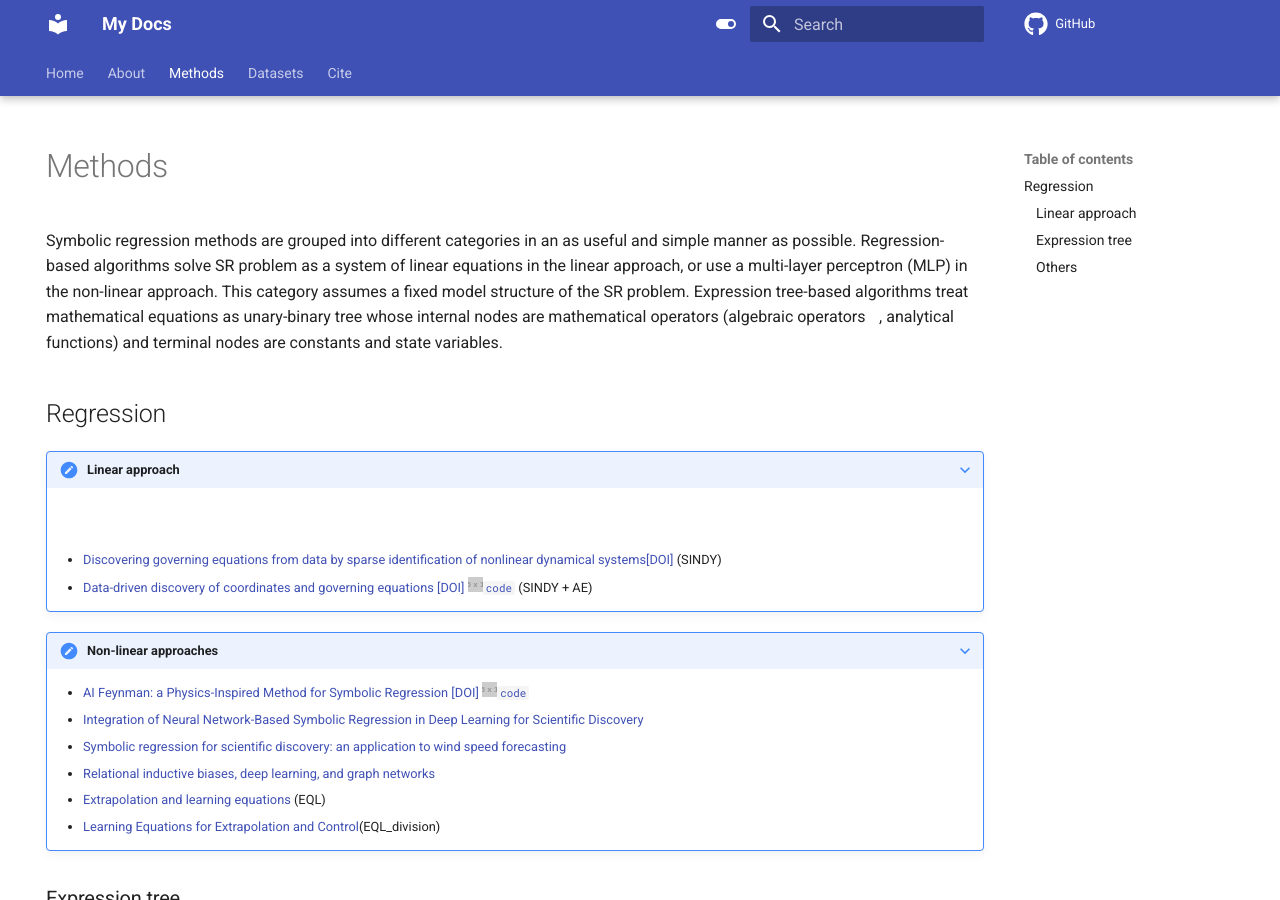
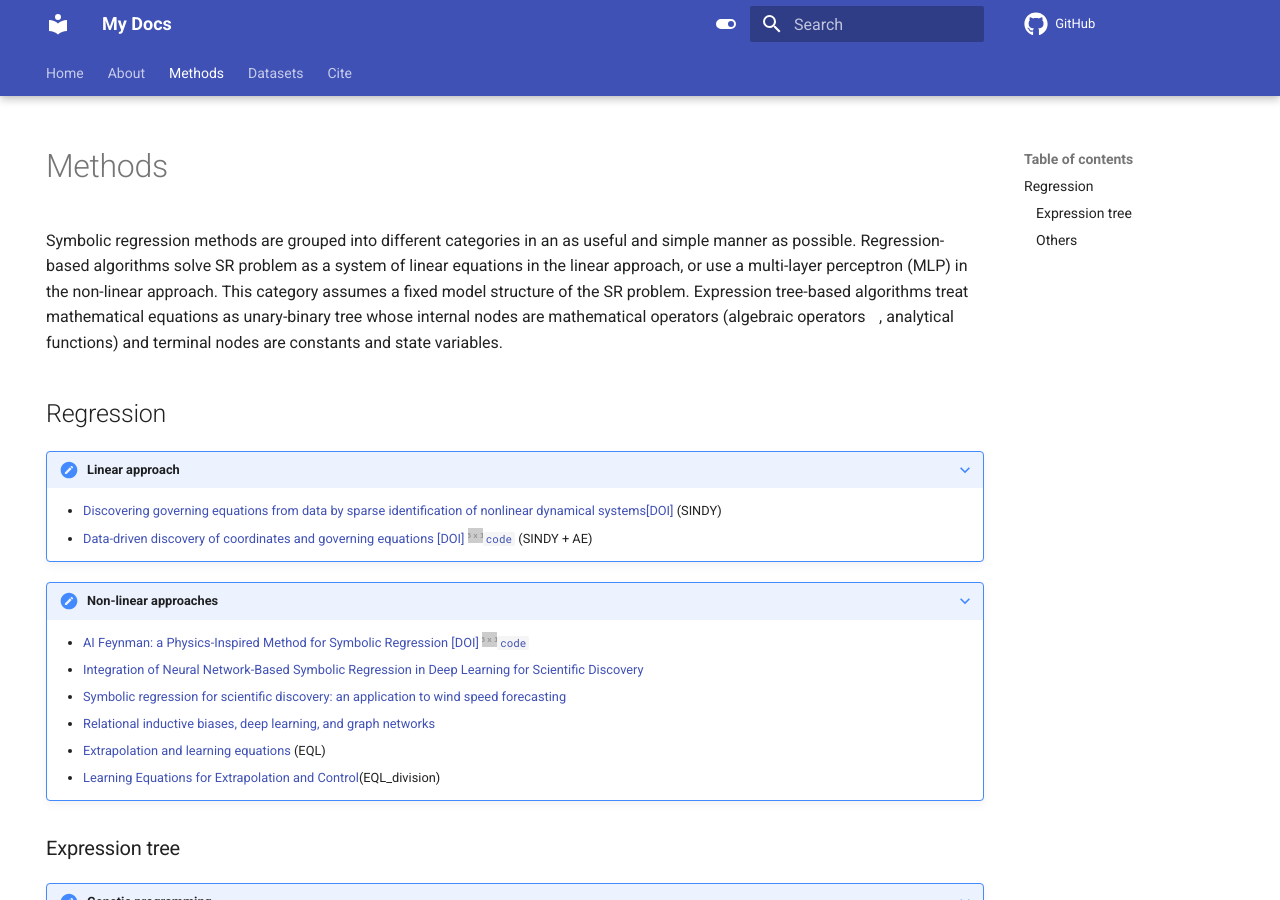
Before and after one commit to nmakke/MkDocsTest, an MkDocs documentation site: the page built from docs/methods.md, in a window 1280 px wide and 900 px high. Built offline with MkDocs 1.6.1 and Material for MkDocs 9.7.7, drawn with Linux system fonts in a browser that asks for light colours; formulas are drawn with MathJax 3; comment, search, counter and statistics services are not loaded.

Commit message:
Update methods.md

```diff
--- a/docs/methods.md
+++ b/docs/methods.md
@@ -10,10 +10,6 @@ Expression tree-based algorithms treat mathematical equations as unary-binary tr
 ## Regression
 
 ???+ note "Linear approach"
-    <div
-    style="visibility:hidden" markdown>
-    ###  Linear approach
-    </div>
 
     * [Discovering governing equations from data by sparse identification of nonlinear dynamical systems](https://www.pnas.org/content/pnas/113/15/3932.full.pdf?with-ds=yes&source=post_page---------------------------)[[DOI]](https://www.pnas.org/doi/full/10.1073/pnas.1517384113) (SINDY)
     * [Data-driven discovery of coordinates and governing equations](https://www.pnas.org/content/pnas/116/45/22445.full.pdf) [[DOI]](https://www.pnas.org/doi/10.1073/pnas.1906995116) [![#c5f015](https://via.placeholder.com/15/c5f015/000000?text=+)`code`](https://github.com/kpchamp/SindyAutoencoders) (SINDY + AE)
```
